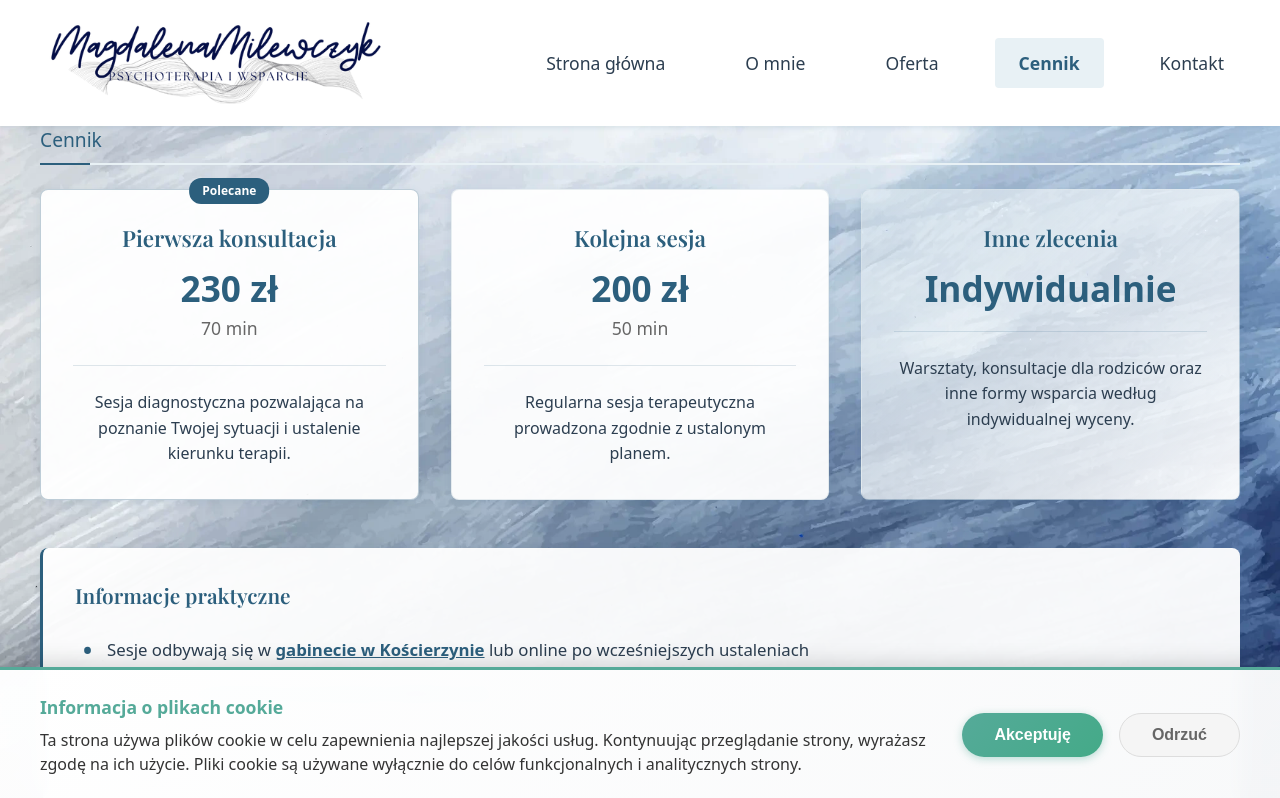
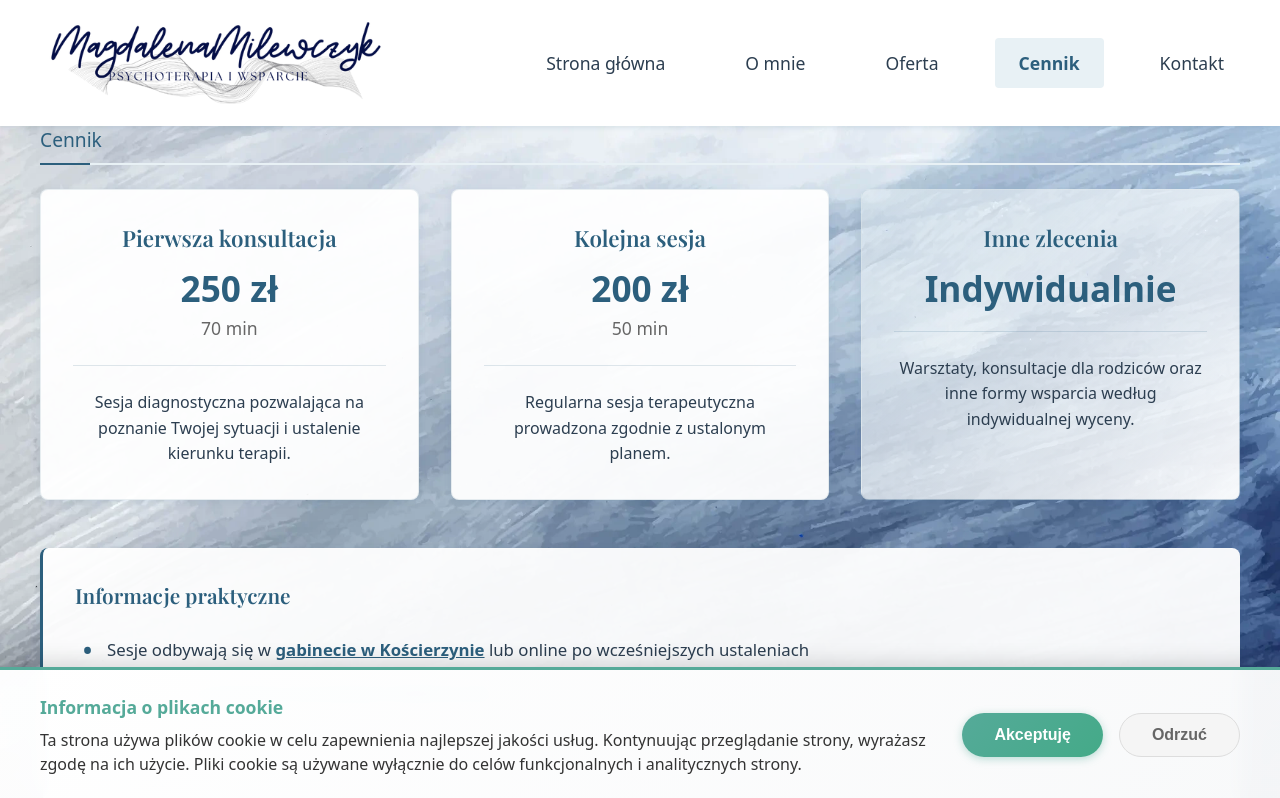
Before and after one commit to ernestpeplinski/psychoterapia-koscierzyna-pl, a React (Vite) app: page /cennik in a window 1280 px wide. Shown: the top 798 px of the page. Built offline with nearby package versions, Linux system fonts and the light colour scheme.

Commit message:
Change pricing

```diff
--- a/src/pages/Pricing.tsx
+++ b/src/pages/Pricing.tsx
@@ -8,11 +8,11 @@ function Pricing() {
         <h1 className="pricing__title">Cennik</h1>
 
         <div className="pricing__cards">
-          <div className="pricing__card pricing__card--featured">
+          <div className="pricing__card">
             <div className="pricing__card-header">
               <h2 className="pricing__card-title">Pierwsza konsultacja</h2>
               <div className="pricing__card-price">
-                <span className="pricing__card-amount">230 zł</span>
+                <span className="pricing__card-amount">250 zł</span>
                 <span className="pricing__card-duration">70 min</span>
               </div>
             </div>
--- a/src/styles/pricing.scss
+++ b/src/styles/pricing.scss
@@ -51,25 +51,6 @@
     &:hover {
       transform: translateY(-3px);
       box-shadow: 0 4px 12px rgba(44, 95, 125, 0.12);
-    }
-
-    &--featured {
-      border-color: rgba(44, 95, 125, 0.3);
-      position: relative;
-
-      &::before {
-        content: "Polecane";
-        position: absolute;
-        top: -12px;
-        left: 50%;
-        transform: translateX(-50%);
-        background-color: var(--primary-navy);
-        color: var(--white);
-        padding: 0.25rem 0.8rem;
-        border-radius: 12px;
-        font-size: 0.75rem;
-        font-weight: 600;
-      }
     }
 
     &--custom {
```
